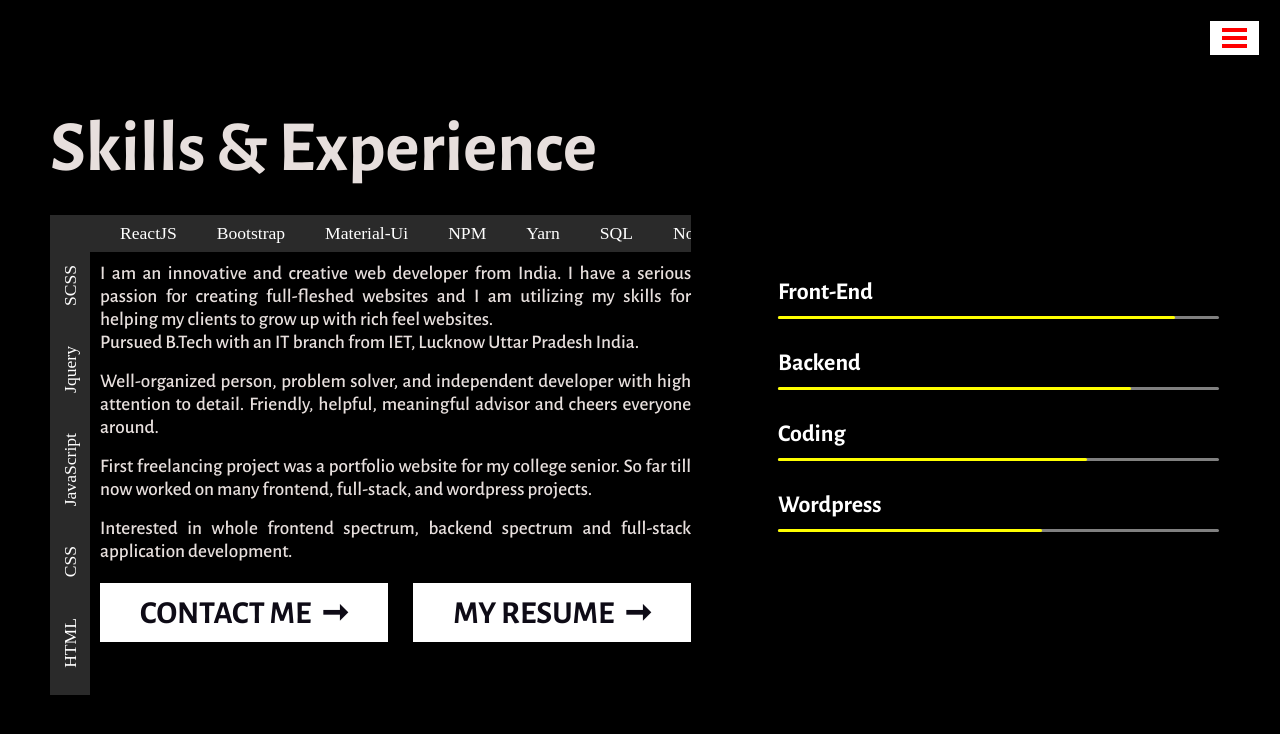
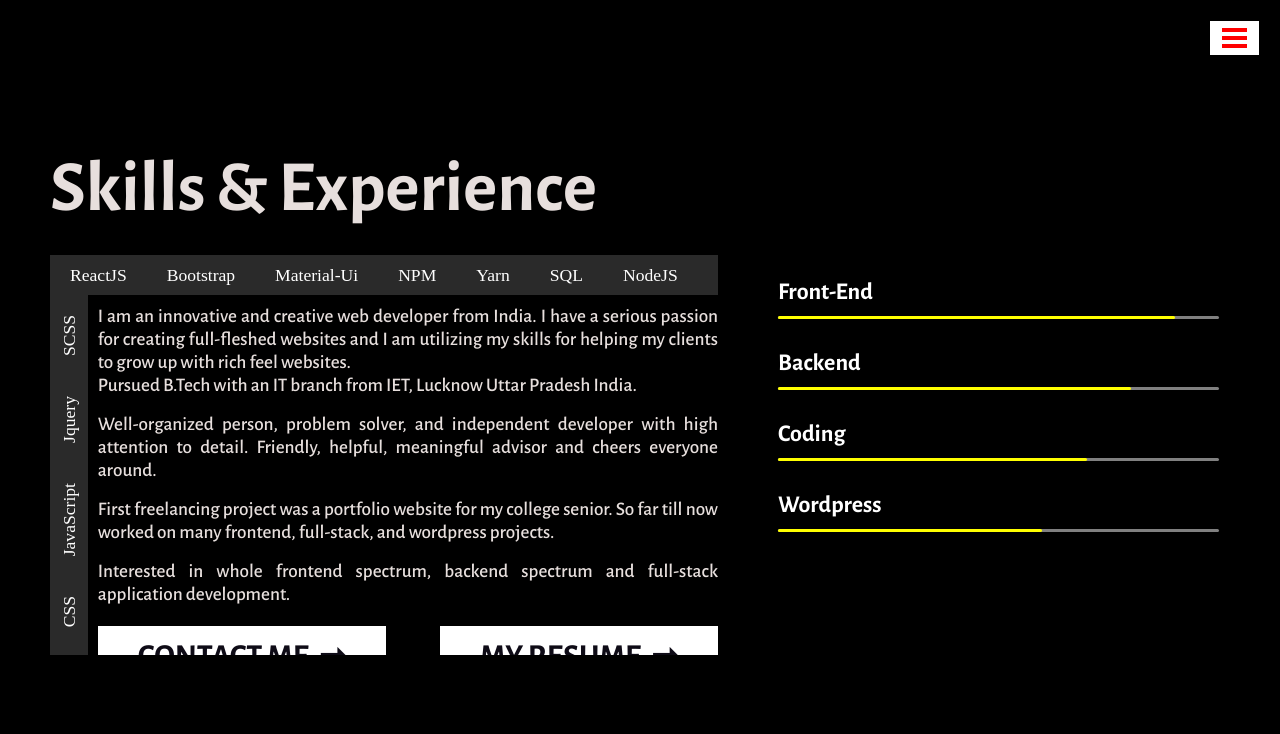
Before and after one commit to srijan450/srijan-shankar-dubey, a Next.js app: page /skills in a window 1280 px wide. Shown: the top 734 px of the page. Built offline with nearby package versions, Linux system fonts and the light colour scheme.

Commit message:
updated skills page

```diff
--- a/utility/skills-left-container/skillContainer.module.scss
+++ b/utility/skills-left-container/skillContainer.module.scss
@@ -1,9 +1,5 @@
 .main-container{
-    // width: 100vw;
-    max-height: 60vh;
-    display: flex;
-    // justify-content: center;
-    // position: relative;
+    max-height: 50vh;
     overflow: hidden;
 
 }
@@ -13,30 +9,30 @@
     height: 40px;
     overflow: hidden;
     display: flex;
-    // justify-content: space-between;
+    justify-content: space-between;
     align-items: center;
     transition: all 800ms;
-    padding: 0px 10px;
+    padding: 0px 10px 0px 0px;
+  }
+
+  .flex-col{
+    display: flex;
+    flex-direction: row;
+    width: 100%;
   }
 
   .div2{
     background: #2a2a2a;
     width: 40px;
-    height: inherit;
     writing-mode: vertical-lr;
     display: flex;
     justify-content: space-between;
     align-items: center;
     transition: all 500ms;
-    padding: 30px 0px 10px 0px;
+    padding-bottom: 10px;
     overflow: hidden;
   }
 
-  .flex-col{
-    display: flex;
-    flex-direction: column;
-    width: 90%;
-  }
 
   .div1 span, .div2 span{
     display: inline-block;
@@ -62,6 +58,6 @@
 
   @media screen and (max-width:500px) {
     .main-container{
-        max-height: 100vh;
+        max-height: 90vh;
     }
   }
--- a/utility/skills-left-container/skillsContainer.jsx
+++ b/utility/skills-left-container/skillsContainer.jsx
@@ -69,9 +69,10 @@ const SkillMarquee = ({ children }) => {
   }, []);
   return (
     <div className={styles["main-container"]}>
-      <div className={styles.div2}></div>
+      <div className={styles.div1}></div>
+
       <div className={styles["flex-col"]}>
-        <div className={styles.div1}></div>
+        <div className={styles.div2}></div>
         <div className={styles.div3}>{children}</div>
       </div>
     </div>
```
